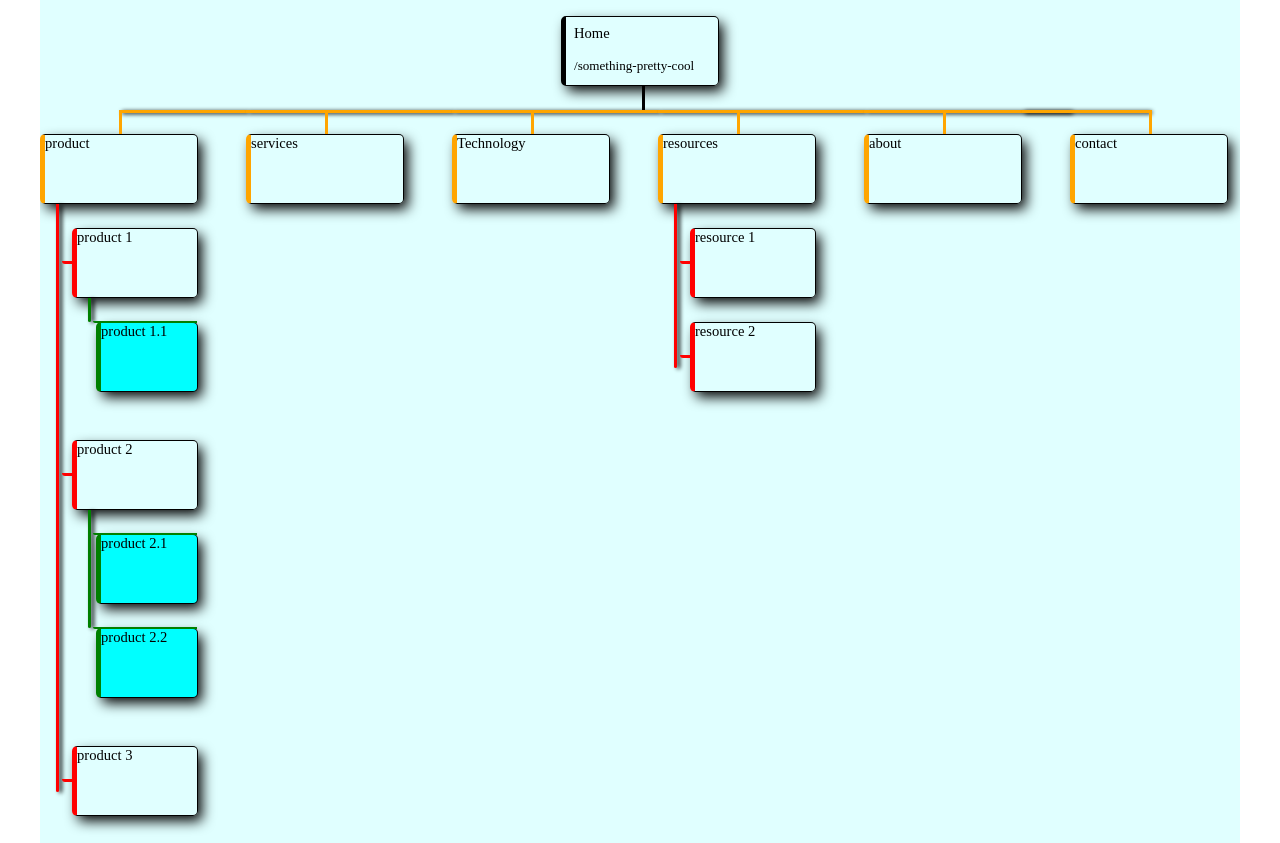
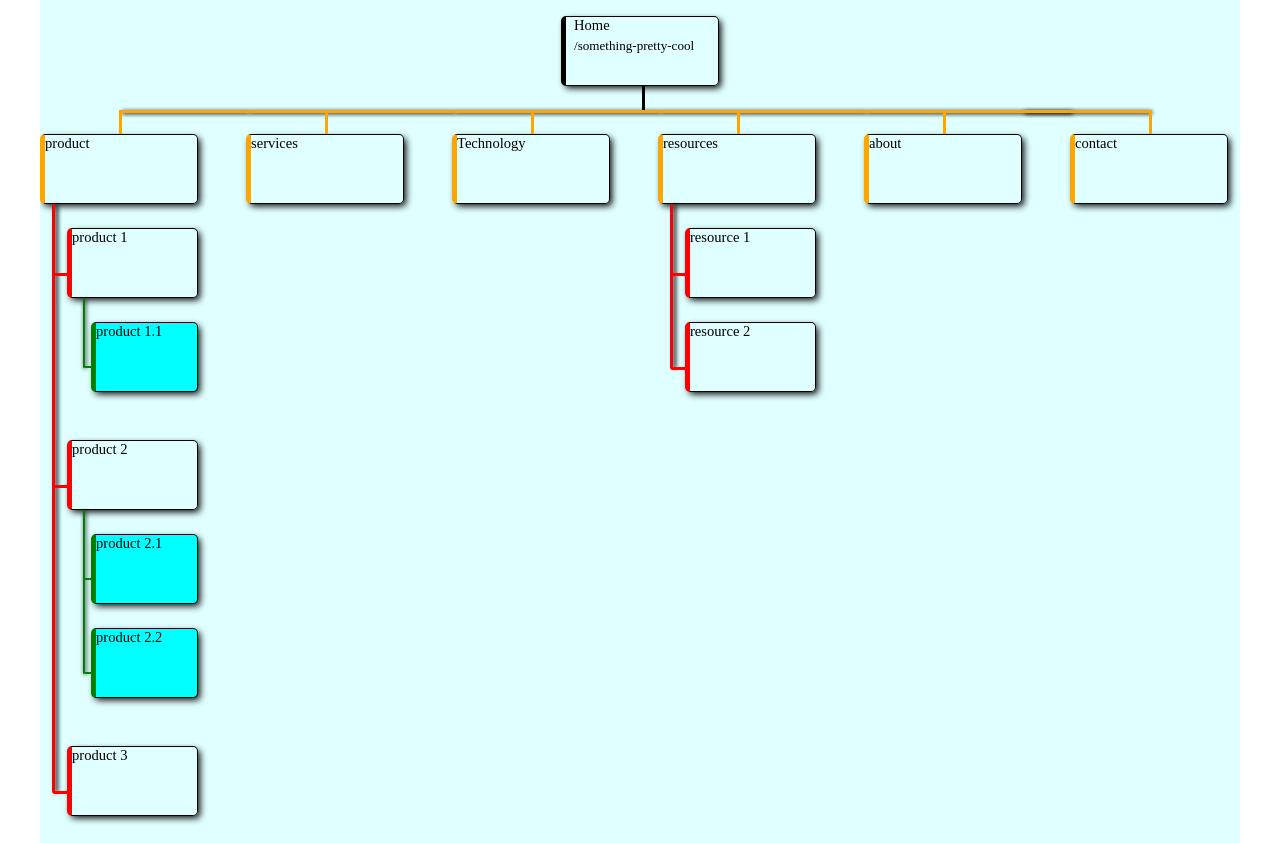
Before and after one commit to dking3876/sitemap-chart, a plain HTML site: page index.html in a window 1280 px wide. Shown: the top 843 px of the page. Drawn offline with Linux system fonts and the light colour scheme.

Commit message:
finesse positions of connecting lines

```diff
--- a/index.html
+++ b/index.html
@@ -1,7 +1,7 @@
 <html>
 
 <head>
-    <link rel="stylesheet" href="dist/css/style.min.css">
+    <link rel="stylesheet" href="style.css">
 </head>
 
 <body>
--- a/style.scss
+++ b/style.scss
@@ -12,6 +12,9 @@ ul{
         margin:0;
     }
 }
+*{
+    box-sizing: border-box;
+}
 .page{
     width:calc(var(--card-size, 200px) - 1rem - 1px);
     height:calc(var(--card-size, 200px) * .4);
@@ -21,13 +24,13 @@ ul{
     margin:auto;
 
     box-sizing: border-box;
-    -webkit-box-shadow: 5px 6px 13px -1px #000000;
-    box-shadow: 5px 6px 13px -1px #000000;
+    // -webkit-box-shadow: 5px 6px 13px -1px #000000;
+    box-shadow: 3px 3px 7px -1px #000000;
     font-size:calc(var(--card-size) / 12);
     cursor: pointer;
     span{
         display:block;
-        padding:.5rem 0 .5rem .5rem;
+        padding:0 .5rem .25rem;
     }
     .url{
         font-size:.9em;
@@ -121,7 +124,7 @@ ul{
             content:"";
             display:block;
             position:absolute;
-            left:1rem;
+            left:calc(var(--gap-size) / 4);
             top:0;
             height:calc(100% - var(--gap-size));
             background-color:var(--card-color);
@@ -135,7 +138,8 @@ ul{
             padding-bottom:calc(var(--gap-size) / 2);
         }
          .page{
-            width:calc(var(--card-size, 200px) - var(--gap-size) - 1px);
+            // width:calc(var(--card-size, 200px) - var(--gap-size) - 1px);
+            width:calc(var(--card-size, 200px) - 1rem - 1px - (var(--gap-size) / 4) - calc(var(--gap-size) / 4 + 3px));
             position: relative;
             margin-left:auto;
             margin-right:0;
@@ -143,9 +147,9 @@ ul{
                 content:"";
                 display:block;
                 position:absolute;
-                left:calc(var(--gap-size) / 4 * -1 - 3px);
-                top:50%;
-                transform:translateY(-2px);
+                left:0;
+                bottom:calc(var(--gap-size) / 2 - 3px);
+                transform:translateX(calc(-100% - 5px));
                 height:3px;
                 background-color:var(--card-color);
                 width:calc(var(--gap-size) / 4 + 3px);
@@ -158,23 +162,24 @@ ul{
 
         padding-top:calc(var(--gap-size) / 2);
         position:relative;
-        margin-left:var(--gap-size);
+        // margin-left:var(--gap-size);
         &:before{
             content:"";
             display:block;
             position:absolute;
-            left:0;
+            left:calc(var(--gap-size) - 5px);
             top:0;
-            height:calc(100% - (var(--card-size, 200px) * .4) - (var(--gap-size) / 2));
+            height:calc(100% - var(--gap-size));
             background-color:var(--card-color);
-            width:3px;
+            width:2px;
             border-bottom-left-radius: 3px;
             border-bottom-right-radius: 3px;
-            -webkit-box-shadow: 3px 1px 4px 0px #000000;
-            box-shadow: 3px 1px 4px 0px #000000;
+            -webkit-box-shadow: 1px 1px 4px 0px #000000;
+            box-shadow: 1px 1px 4px 0px #000000;
         }
         .page{
-            width:calc(var(--card-size, 200px) - (var(--gap-size) * 1.5) - 1px);
+            // width:calc(var(--card-size, 200px) - (var(--gap-size) * 1.5) - 1px);
+            width:calc(var(--card-size, 200px) - 1rem - 1px - (var(--gap-size) / 4) - calc(var(--gap-size) / 4 + 3px) - calc(var(--gap-size) / 2));
             position: relative;
             margin-left:auto;
             margin-right:0;
@@ -184,11 +189,12 @@ ul{
                 display:block;
                 position:absolute;
                 // left:calc(var(--gap-size) / 2 * -1 - 2px);
-                left:-.5rem;
-                top:0;
+                left:0;
+                transform:translateX(-12px);
+                bottom:calc(var(--gap-size) / 2 - 1px);
                 height:2px;
                 background-color:var(--card-color);
-                width:calc(100% + .5rem);
+                width:10px;
                 border-bottom-left-radius:5px;
 
             }
```
Also changed, not shown: style.css (added), 1 other file.
